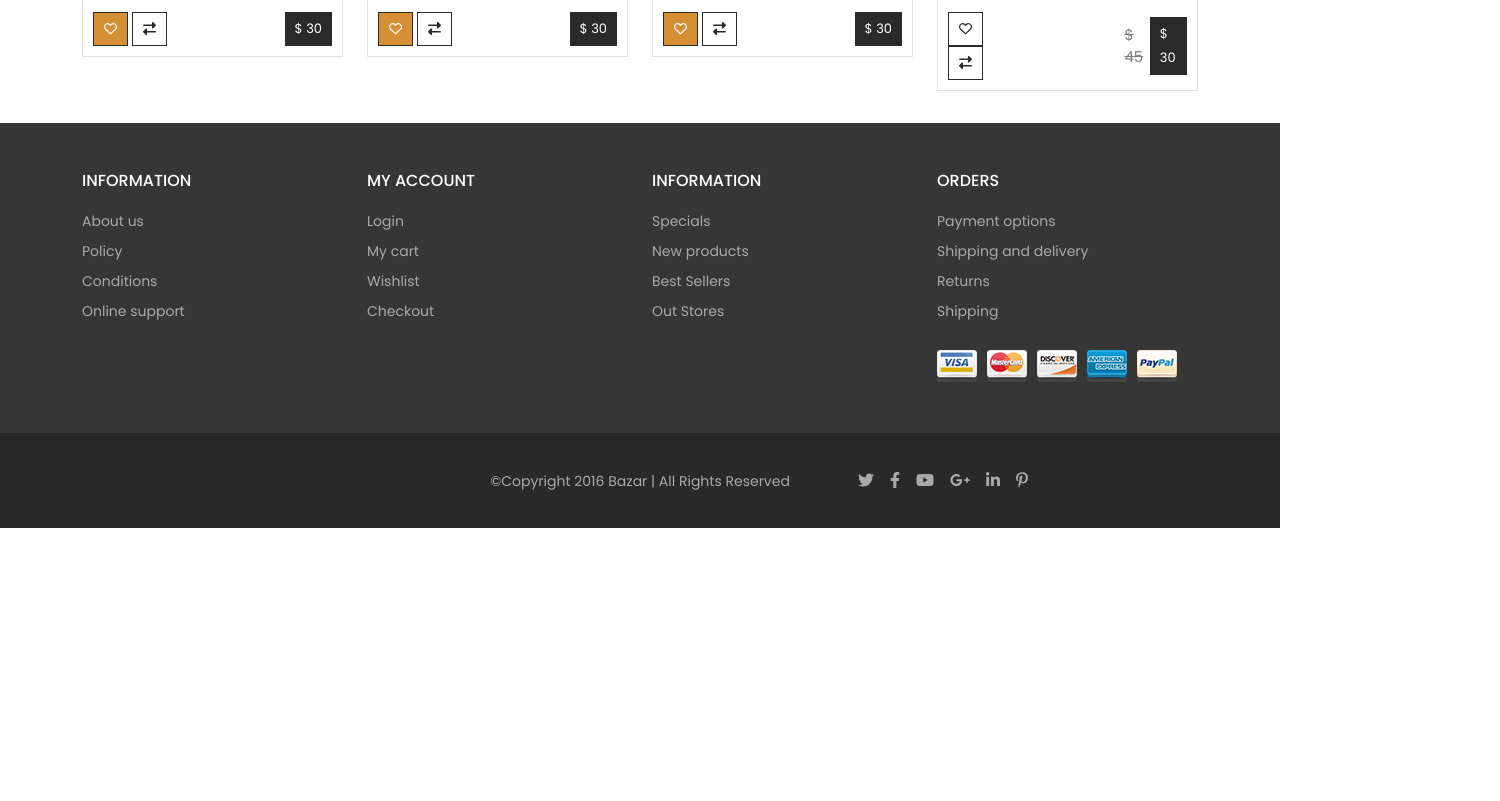
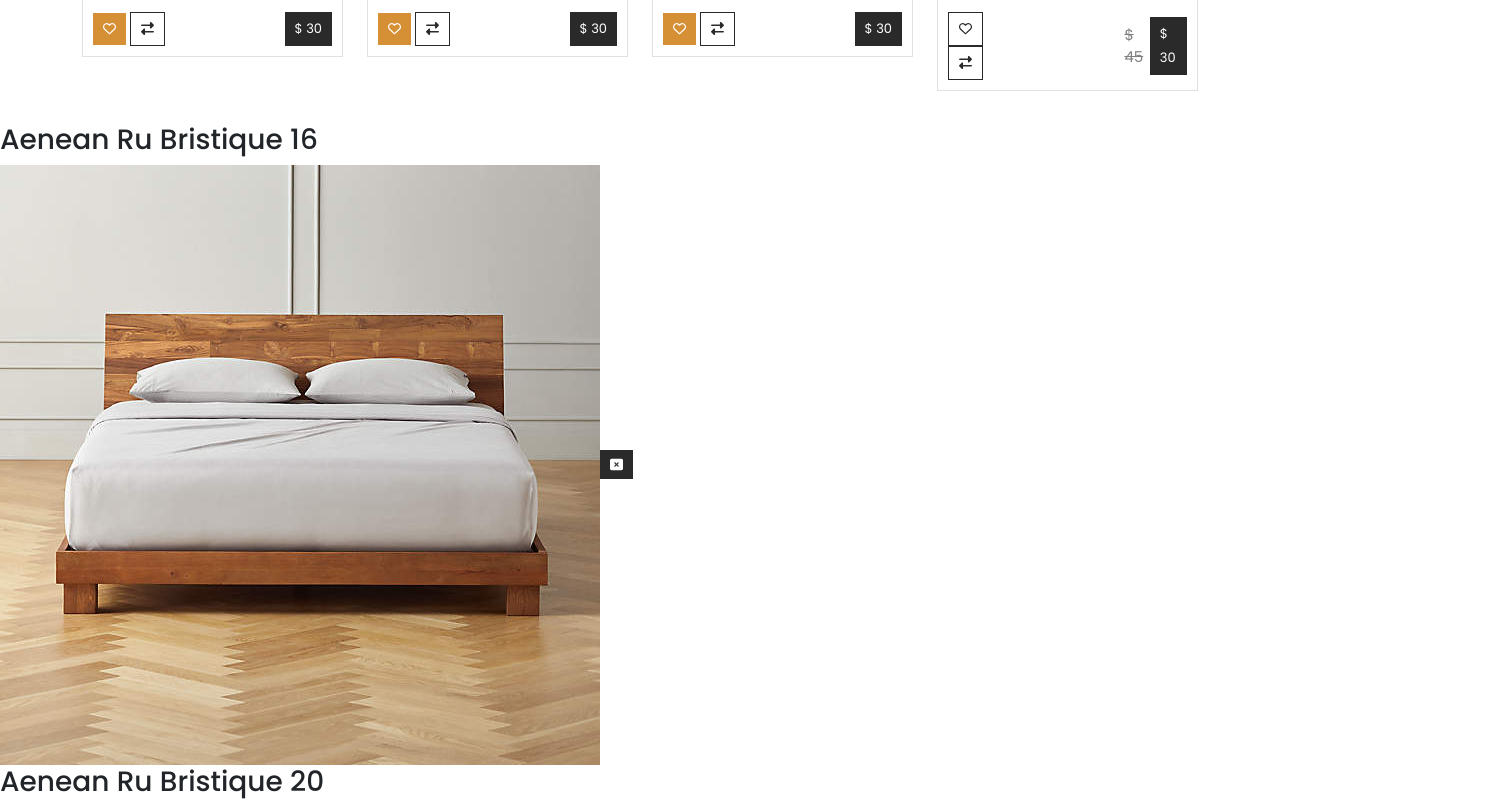
Before and after one commit to DawSeg/furnitureShop, a React (Create React App) app: page / in a window 1280 px wide. Shown: the part 1500-2301 px from the top of the page, 1500 px wide, since content can reach past the window. Before the commit the page ends 2028 px from the top, so only its background shows below. Built offline with nearby package versions, Linux system fonts and the light colour scheme.

Commit message:
fixProductReducers

```diff
--- a/src/components/common/ProductBox/ProductBox.js
+++ b/src/components/common/ProductBox/ProductBox.js
@@ -6,11 +6,11 @@ import { faStar, faExchangeAlt, faShoppingBasket }
   from '@fortawesome/free-solid-svg-icons';
 import { faStar as farStar, faHeart } from '@fortawesome/free-regular-svg-icons';
 import Button from '../Button/Button';
-import { useDispatch } from 'react-redux';
-import { toggleCompare, toggleFavourite } from '../../../redux/productsRedux';
+import { useDispatch, useSelector } from 'react-redux';
+import { addToCompare, getCompared, toggleFavourite } from '../../../redux/productsRedux';
 
 const ProductBox = ({ name, id, price, promo, stars, image, favourite, comparison, oldPrice }) => {
-
+  const comparisonList = useSelector(state => getCompared(state));
   const dispatch = useDispatch();
   const favouriteClickHandler = (e) => {
     e.preventDefault();
@@ -18,7 +18,7 @@ const ProductBox = ({ name, id, price, promo, stars, image, favourite, compariso
   };
   const compareClickHandler = e => {
     e.preventDefault();
-    dispatch(toggleCompare(id));
+    dispatch(addToCompare(id));
   };
 
   return (
--- a/src/components/features/ProductCard/ProductCard.js
+++ b/src/components/features/ProductCard/ProductCard.js
@@ -1,11 +1,31 @@
 import React from 'react';
 import styles from './ProductCard.module.scss';
+import { getCompared, removeCompare } from '../../../redux/productsRedux';
+import { useDispatch, useSelector } from 'react-redux';
+import Button from '../../common/Button/Button';
+import { FontAwesomeIcon } from '@fortawesome/react-fontawesome';
+import { faWindowClose } from '@fortawesome/free-solid-svg-icons';
 
 const ProductCard = () => {
+  const comparedProducts = useSelector(state => getCompared(state));
+  const dispatch = useDispatch();
+  const removeHandler = (productId) => {
+    dispatch(removeCompare(productId));
+  };
 
   return (
     <div className={'col-3' + styles.productCard}>
-
+      {comparedProducts.map(product =>
+        <div className={styles.product} key={product.id}>
+          <h3>{product.name}</h3>
+          <img src={product.image} alt={product.name} />
+          <Button onClick={(e) => { e.preventDefault(); removeHandler(product.id); }}
+            variant='small'
+          >
+            <FontAwesomeIcon icon={faWindowClose} />
+          </Button>
+        </div>
+      )}
     </div>
   );
 };
--- a/src/components/views/ComparisonBar/ComparisonBar.js
+++ b/src/components/views/ComparisonBar/ComparisonBar.js
@@ -5,7 +5,7 @@ import ProductCard from '../../features/ProductCard/ProductCard';
 const ComparisonBar = () => {
 
   return (
-    <div className={styles.bar}>
+    <div className={'' + styles.bar}>
       <ProductCard />
     </div>
   );
--- a/src/redux/productsRedux.js
+++ b/src/redux/productsRedux.js
@@ -1,7 +1,7 @@
 /* selectors */
 export const getAll = ({ products }) => products;
 export const getCount = ({ products }) => products.length;
-
+export const getCompared = ({products}) => products.filter(product => product.comparison);
 export const getNew = ({ products }) =>
   products.filter(item => item.newFurniture === true);
 
@@ -11,12 +11,12 @@ const createActionName = name => `app/${reducerName}/${name}`;
 
 /* action types */
 const TOGGLE_FAVOURITE = createActionName('TOGGLE_FAVOURITE');
-const TOGGLE_COMPARE = createActionName('TOGGLE_COMPARE');
+const ADD_TO_COMPARE = createActionName('ADD_TO_COMPARE');
 const REMOVE_COMPARE = createActionName('REMOVE_COMPARE');
 
 /* action creators */
 export const toggleFavourite = payload => ({ payload, type: TOGGLE_FAVOURITE });
-export const toggleCompare = payload => ({ payload, type: TOGGLE_COMPARE });
+export const addToCompare = payload => ({ payload, type: ADD_TO_COMPARE });
 export const removeCompare = payload => ({ payload, type: REMOVE_COMPARE });
 
 /* reducer */
@@ -28,10 +28,10 @@ export default function reducer(statePart = [], action = {}) {
           ? { ...product, favourite: !product.favourite }
           : product
       );
-    case TOGGLE_COMPARE:
+    case ADD_TO_COMPARE:
       return statePart.map(product =>
         product.id === action.payload
-          ? { ...product, comparison: !product.comparison }
+          ? { ...product, comparison: true }
           : product
       );
     case REMOVE_COMPARE:
```
